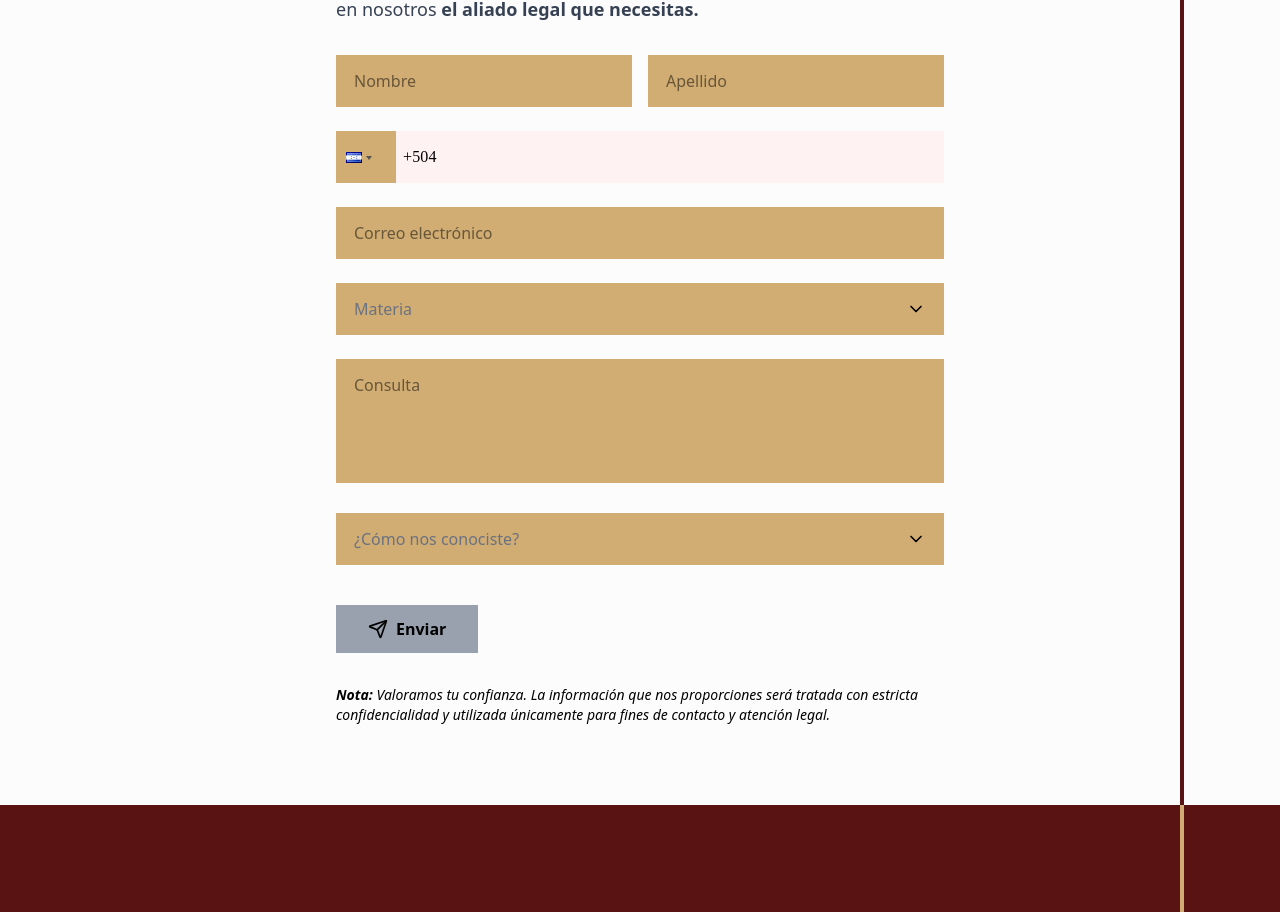
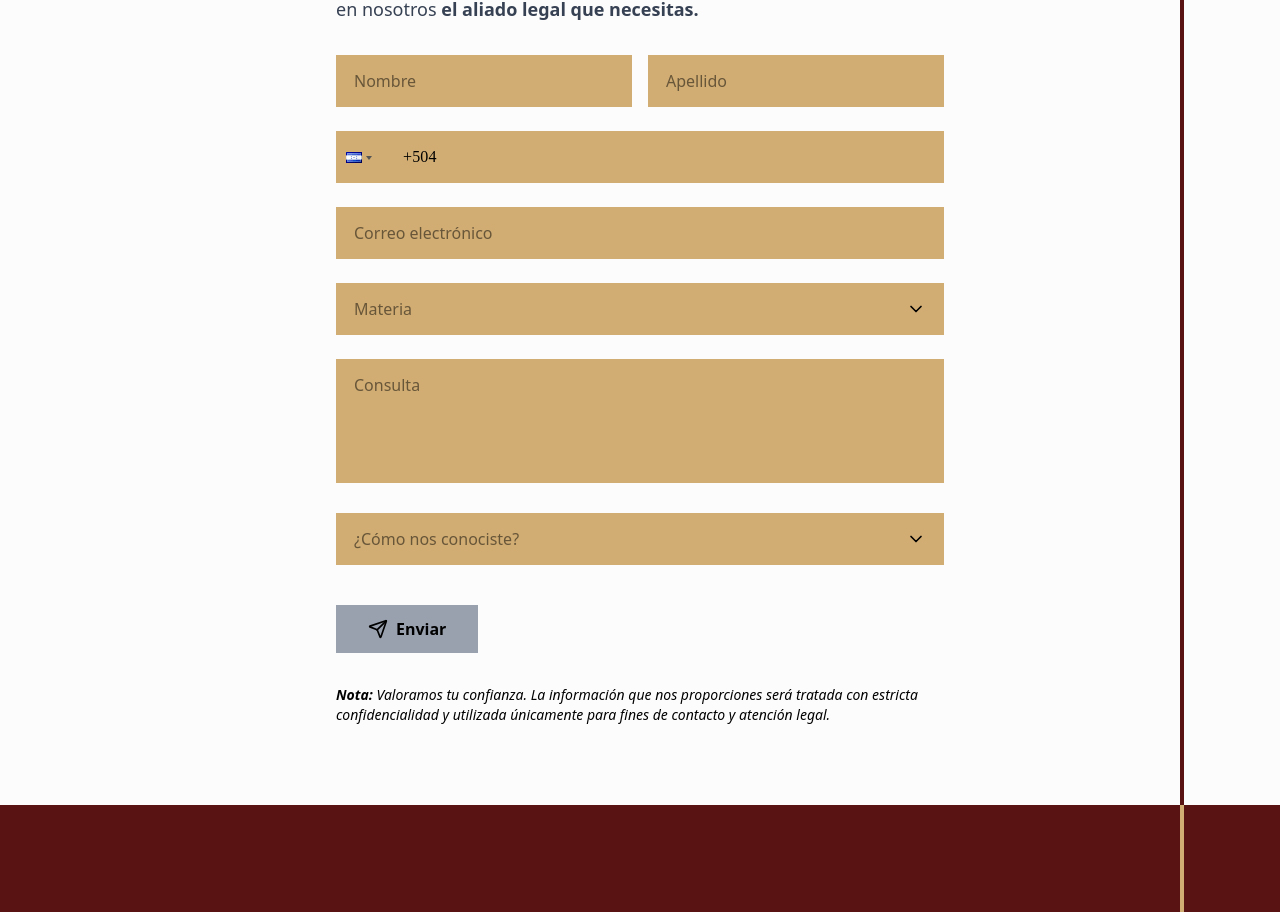
Before and after one commit to Jcorrales07/anchor-law, a React (Vite) app: page / in a window 1280 px wide. Shown: the part 2613-3525 px from the top of the page. Built offline with nearby package versions, Linux system fonts and the light colour scheme; a web font is replaced by a local one.

Commit message:
bug del formulario

```diff
--- a/src/components/forms/LegalConsultationForm.tsx
+++ b/src/components/forms/LegalConsultationForm.tsx
@@ -77,11 +77,11 @@ const LegalConsultationForm: React.FC = () => {
 
     const isValidPhone = (phone: string) => {
         console.log(phone === '')
-        if (!(phone === '')) return false;
+        if (!phone) return false;
         // Remover espacios y caracteres especiales para contar solo dígitos
         const digitsOnly = phone.replace(/\D/g, '');
         // Un teléfono válido debe tener al menos 8 dígitos total
-        return digitsOnly.length >= 8;
+        return digitsOnly.length > 3 && digitsOnly.length >= 8;
     };
 
     const isFormComplete = () => {
@@ -235,8 +235,9 @@ const LegalConsultationForm: React.FC = () => {
                                     disableSearchIcon={false}
                                     inputStyle={{
                                         width: '100%',
-                                        backgroundColor: showValidation && isValidPhone(field.value) ? '#d1ad73' : '#fef2f2',
-                                        border: showValidation && errors.telefono ? '2px solid #f87171' : '2px solid transparent',
+                                        backgroundColor: '#d1ad73',
+                                        // backgroundColor: errors.telefono ? '#d1ad73' : '#fef2f2',
+                                        border: showValidation && errors.telefono ? '2px solid #fa5050' : '2px solid transparent',
                                         borderRadius: '0px',
                                         height: '52px',
                                         fontSize: '16px',
@@ -246,7 +247,7 @@ const LegalConsultationForm: React.FC = () => {
                                     placeholder='+50436973697'
                                     buttonStyle={{
                                         backgroundColor: '#d1ad73',
-                                        border: showValidation && errors.telefono ? '2px solid #f87171' : '2px solid transparent',
+                                        border: showValidation && errors.telefono ? '2px solid #fa5050' : '2px solid transparent',
                                         borderRight: 'none',
                                         width: '60px',
                                         borderRadius: '0px'
@@ -318,7 +319,7 @@ const LegalConsultationForm: React.FC = () => {
                                         <span>{selectedMateria.label}</span>
                                     </>
                                 ) : (
-                                    <span className="text-gray-500">Materia</span>
+                                    <span className="text-[#685639]">Materia</span>
                                 )}
                             </div>
                             <ChevronDown className={`h-5 w-5 transition-transform duration-200 ${isMateriaDropdownOpen ? 'transform rotate-180' : ''}`} />
@@ -381,7 +382,7 @@ const LegalConsultationForm: React.FC = () => {
                                         <span>{selectedComoNosConociste.label}</span>
                                     </>
                                 ) : (
-                                    <span className="text-gray-500">¿Cómo nos conociste?</span>
+                                    <span className="text-[#685639]">¿Cómo nos conociste?</span>
                                 )}
                             </div>
                             <ChevronDown className={`h-5 w-5 transition-transform duration-200 ${isComoNosConocisteDropdownOpen ? 'transform rotate-180' : ''}`} />
```
